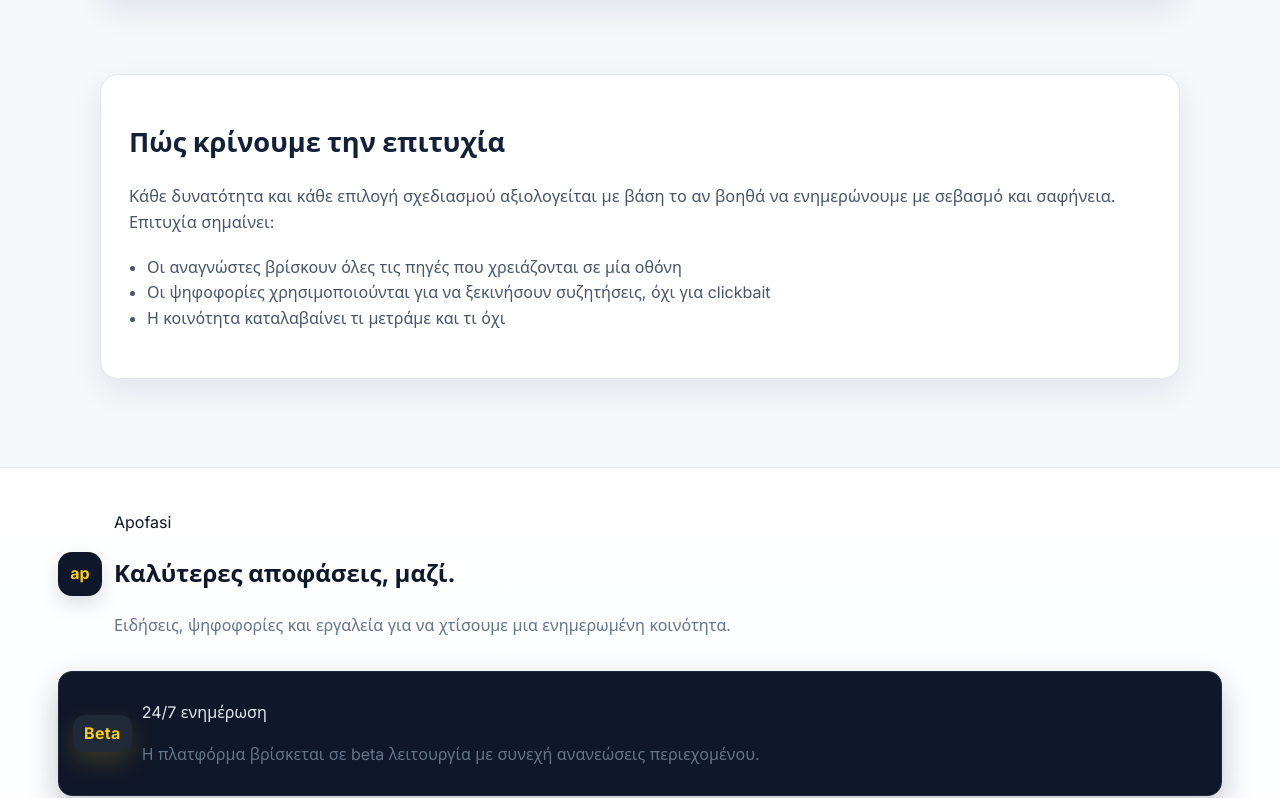
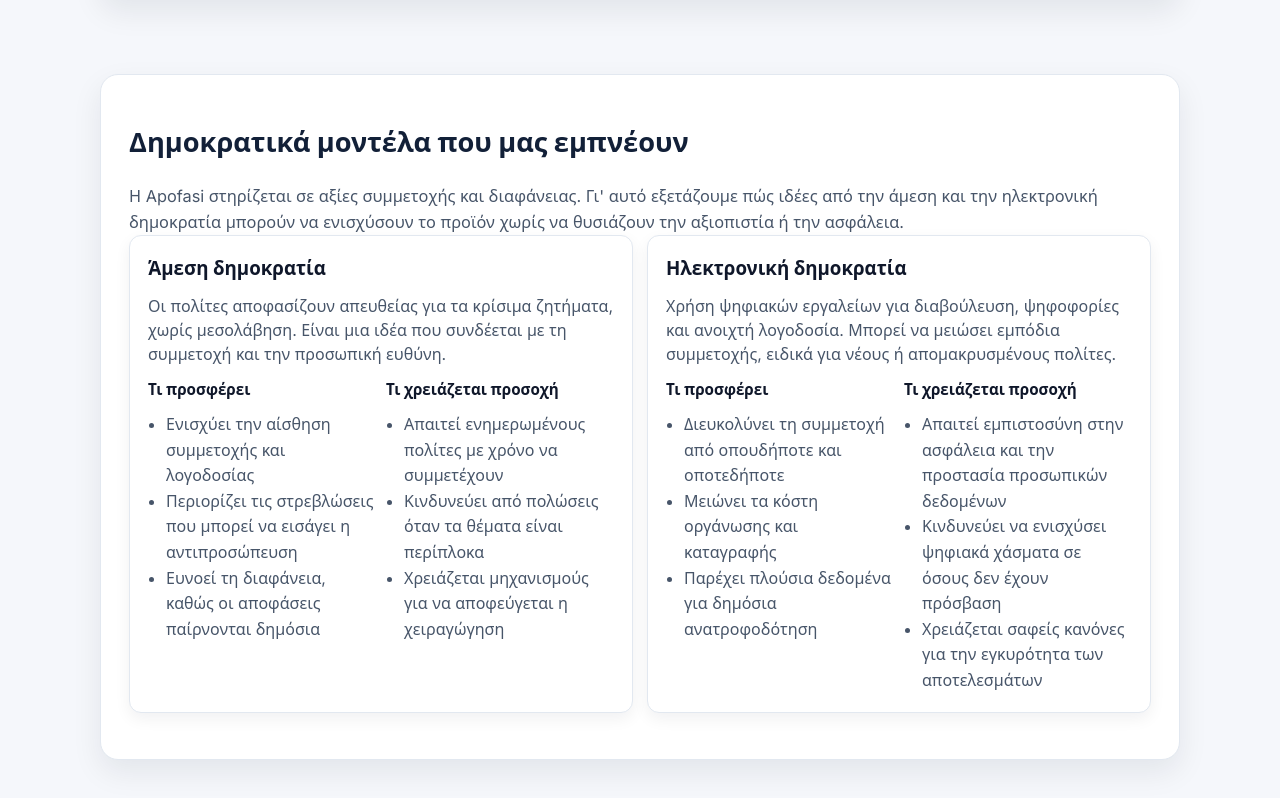
Before and after one commit to Antoniskp/apofasi, a React (Vite) app in the folder client/: page /mission in a window 1280 px wide. Shown: the part 1090-1888 px from the top of the page. Built offline with nearby package versions, Linux system fonts and the light colour scheme; no server answers; a small style sheet from the web is missing.

Commit message:
Add democracy context to mission page

```diff
--- a/client/src/index.css
+++ b/client/src/index.css
@@ -1045,6 +1045,25 @@ button:focus-visible {
   gap: 10px;
 }
 
+.pros-cons {
+  display: grid;
+  grid-template-columns: 1fr;
+  gap: 10px;
+  margin-top: 12px;
+}
+
+.pros-cons h4 {
+  margin: 0 0 6px;
+  font-size: 0.95rem;
+  color: #0f172a;
+}
+
+@media (min-width: 720px) {
+  .pros-cons {
+    grid-template-columns: repeat(2, minmax(0, 1fr));
+  }
+}
+
 .error-text {
   color: #b91c1c;
   font-weight: 600;
--- a/client/src/pages/Mission.jsx
+++ b/client/src/pages/Mission.jsx
@@ -37,6 +37,39 @@ const successSignals = [
   "Η κοινότητα καταλαβαίνει τι μετράμε και τι όχι"
 ];
 
+const democracyModels = [
+  {
+    title: "Άμεση δημοκρατία",
+    description:
+      "Οι πολίτες αποφασίζουν απευθείας για τα κρίσιμα ζητήματα, χωρίς μεσολάβηση. Είναι μια ιδέα που συνδέεται με τη συμμετοχή και την προσωπική ευθύνη.",
+    pros: [
+      "Ενισχύει την αίσθηση συμμετοχής και λογοδοσίας",
+      "Περιορίζει τις στρεβλώσεις που μπορεί να εισάγει η αντιπροσώπευση",
+      "Ευνοεί τη διαφάνεια, καθώς οι αποφάσεις παίρνονται δημόσια"
+    ],
+    cons: [
+      "Απαιτεί ενημερωμένους πολίτες με χρόνο να συμμετέχουν",
+      "Κινδυνεύει από πολώσεις όταν τα θέματα είναι περίπλοκα",
+      "Χρειάζεται μηχανισμούς για να αποφεύγεται η χειραγώγηση"
+    ]
+  },
+  {
+    title: "Ηλεκτρονική δημοκρατία",
+    description:
+      "Χρήση ψηφιακών εργαλείων για διαβούλευση, ψηφοφορίες και ανοιχτή λογοδοσία. Μπορεί να μειώσει εμπόδια συμμετοχής, ειδικά για νέους ή απομακρυσμένους πολίτες.",
+    pros: [
+      "Διευκολύνει τη συμμετοχή από οπουδήποτε και οποτεδήποτε",
+      "Μειώνει τα κόστη οργάνωσης και καταγραφής",
+      "Παρέχει πλούσια δεδομένα για δημόσια ανατροφοδότηση"
+    ],
+    cons: [
+      "Απαιτεί εμπιστοσύνη στην ασφάλεια και την προστασία προσωπικών δεδομένων",
+      "Κινδυνεύει να ενισχύσει ψηφιακά χάσματα σε όσους δεν έχουν πρόσβαση",
+      "Χρειάζεται σαφείς κανόνες για την εγκυρότητα των αποτελεσμάτων"
+    ]
+  }
+];
+
 export default function Mission() {
   return (
     <div className="mission-page">
@@ -67,6 +100,40 @@ export default function Mission() {
       </section>
 
       <section className="section">
+        <h2 className="section-title">Δημοκρατικά μοντέλα που μας εμπνέουν</h2>
+        <p className="mission-lede">
+          Η Apofasi στηρίζεται σε αξίες συμμετοχής και διαφάνειας. Γι' αυτό εξετάζουμε πώς ιδέες από την άμεση και την
+          ηλεκτρονική δημοκρατία μπορούν να ενισχύσουν το προϊόν χωρίς να θυσιάζουν την αξιοπιστία ή την ασφάλεια.
+        </p>
+        <div className="grid-2 mission-grid">
+          {democracyModels.map((model) => (
+            <div key={model.title} className="card mission-card">
+              <h3>{model.title}</h3>
+              <p>{model.description}</p>
+              <div className="pros-cons">
+                <div>
+                  <h4>Τι προσφέρει</h4>
+                  <ul className="list">
+                    {model.pros.map((pro) => (
+                      <li key={pro}>{pro}</li>
+                    ))}
+                  </ul>
+                </div>
+                <div>
+                  <h4>Τι χρειάζεται προσοχή</h4>
+                  <ul className="list">
+                    {model.cons.map((con) => (
+                      <li key={con}>{con}</li>
+                    ))}
+                  </ul>
+                </div>
+              </div>
+            </div>
+          ))}
+        </div>
+      </section>
+
+      <section className="section">
         <h2 className="section-title">Πώς κρίνουμε την επιτυχία</h2>
         <div className="mission-success">
           <p className="mission-lede">
```
